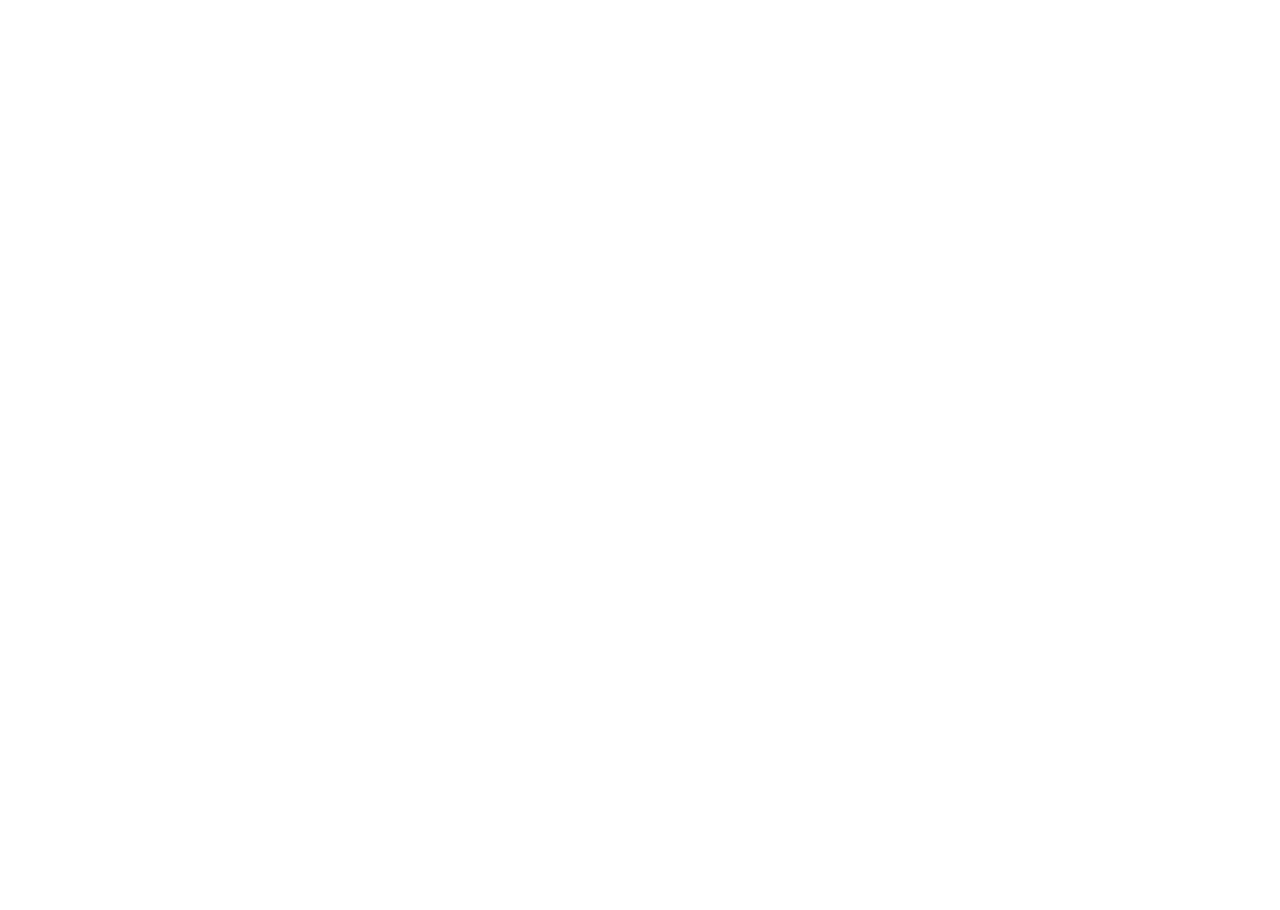
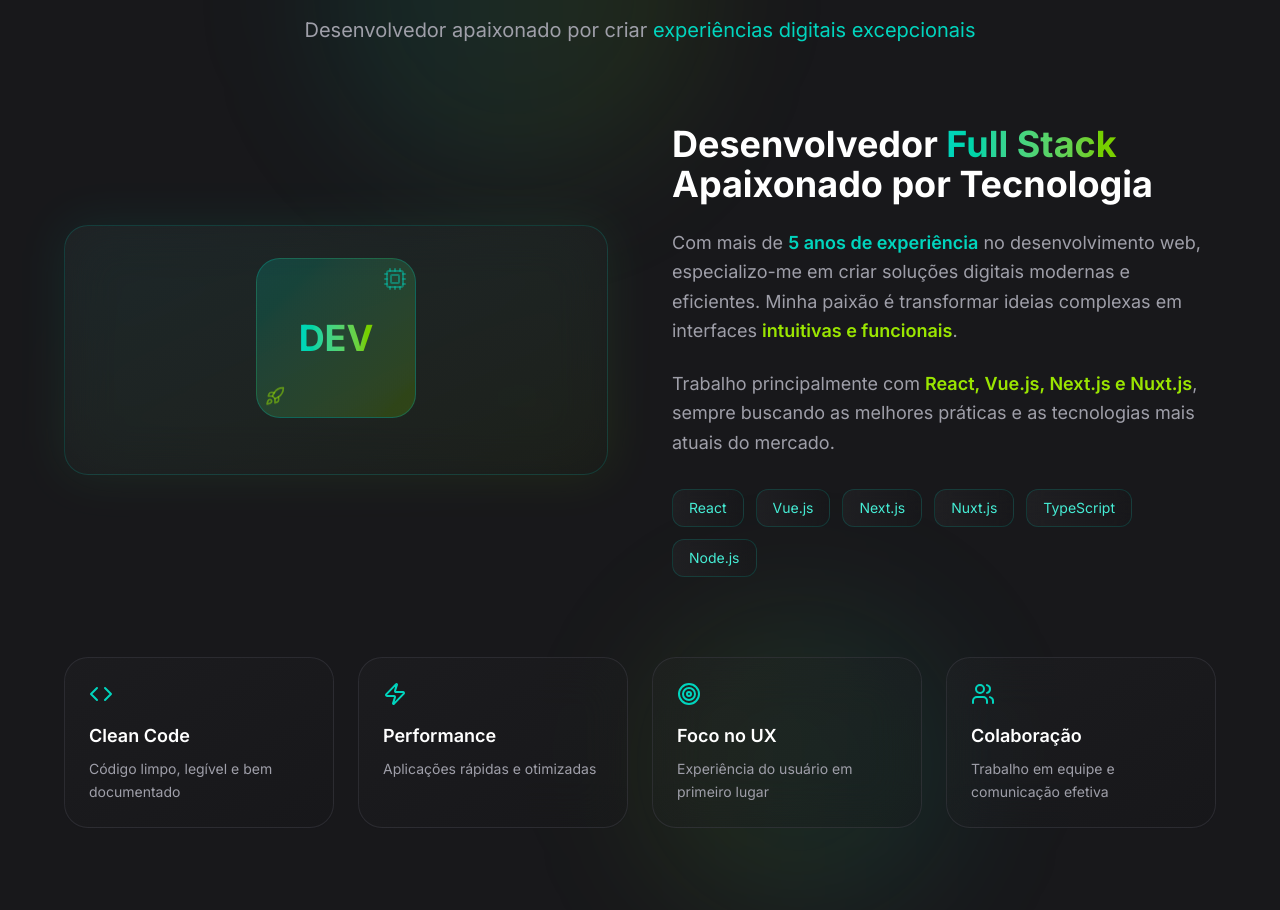
Before and after one commit to rodrigordgfs/ShinodaLabs, a Next.js app: page / in a window 1280 px wide. Shown: the part 1000-1910 px from the top of the page. Before the commit the page ends 800 px from the top, so only its background shows below. Built offline with nearby package versions, Linux system fonts and the light colour scheme.

Commit message:
feature: Criado o About

```diff
--- a/src/app/page.tsx
+++ b/src/app/page.tsx
@@ -4,7 +4,7 @@
 // Dynamic imports for better performance
 const Header = dynamic(() => import('../components/Header'), { ssr: true })
 const Hero = dynamic(() => import('../components/Hero'), { ssr: true })
-// const About = dynamic(() => import('../components/About'), { ssr: false })
+const About = dynamic(() => import('../components/About'), { ssr: true })
 // const Projects = dynamic(() => import('../components/Projects'), { ssr: false })
 // const Services = dynamic(() => import('../components/Services'), { ssr: false })
 // const Contact = dynamic(() => import('../components/Contact'), { ssr: false })
@@ -33,8 +33,8 @@
     <main className="min-h-screen bg-zinc-950 text-white overflow-x-hidden">
       <Header />
       <Hero />
-      {/* <About />
-      <Projects />
+      <About />
+      {/* <Projects />
       <Services />
       <Contact />
       <Footer /> */}
--- /dev/null
+++ b/src/components/About/index.tsx
@@ -0,0 +1,118 @@
+'use client';
+
+import React from 'react';
+import { Code, Zap, Target, Users, Cpu, Rocket } from 'lucide-react';
+
+const About = () => {
+  const highlights = [
+    {
+      icon: <Code className="w-6 h-6" />,
+      title: 'Clean Code',
+      description: 'Código limpo, legível e bem documentado'
+    },
+    {
+      icon: <Zap className="w-6 h-6" />,
+      title: 'Performance',
+      description: 'Aplicações rápidas e otimizadas'
+    },
+    {
+      icon: <Target className="w-6 h-6" />,
+      title: 'Foco no UX',
+      description: 'Experiência do usuário em primeiro lugar'
+    },
+    {
+      icon: <Users className="w-6 h-6" />,
+      title: 'Colaboração',
+      description: 'Trabalho em equipe e comunicação efetiva'
+    }
+  ];
+
+  return (
+    <section id="about" className="py-24 bg-zinc-900 relative overflow-hidden">
+      {/* Background Effects */}
+      <div className="absolute inset-0">
+        <div className="absolute top-0 left-1/4 w-96 h-96 bg-gradient-to-r from-teal-500/10 to-lime-500/10 rounded-full filter blur-3xl"></div>
+        <div className="absolute bottom-0 right-1/4 w-80 h-80 bg-gradient-to-r from-lime-500/10 to-teal-500/10 rounded-full filter blur-3xl"></div>
+      </div>
+
+      <div className="container mx-auto px-6 relative z-10">
+        <div className="max-w-6xl mx-auto">
+          <div className="text-center mb-20">
+            <h2 className="text-5xl md:text-6xl font-bold mb-6">
+              <span className="bg-gradient-to-r from-teal-400 via-lime-500 to-lime-500 bg-clip-text text-transparent">
+                Sobre Mim
+              </span>
+            </h2>
+            <div className="w-24 h-1 bg-gradient-to-r from-teal-400 to-lime-500 mx-auto mb-8 rounded-full shadow-lg shadow-teal-400/50"></div>
+            <p className="text-zinc-400 text-xl max-w-2xl mx-auto">
+              Desenvolvedor apaixonado por criar <span className="text-teal-400">experiências digitais excepcionais</span>
+            </p>
+          </div>
+
+          <div className="grid lg:grid-cols-2 gap-16 items-center mb-20">
+            <div className="relative group">
+              <div className="relative z-10 bg-gradient-to-br from-zinc-800/50 to-zinc-900/50 backdrop-blur-xl rounded-3xl p-8 border border-teal-500/20 hover:border-teal-400/40 transition-all duration-500">
+                <div className="w-40 h-40 mx-auto mb-6 bg-gradient-to-br from-teal-500/20 to-lime-500/20 rounded-3xl flex items-center justify-center text-4xl font-bold border border-teal-500/30 relative overflow-hidden">
+                  <span className="bg-gradient-to-r from-teal-400 to-lime-500 bg-clip-text text-transparent">DEV</span>
+                  <div className="absolute inset-0 bg-gradient-to-r from-teal-500/10 to-lime-500/10 opacity-0 group-hover:opacity-100 transition-opacity duration-500"></div>
+                  <Cpu className="absolute top-2 right-2 w-6 h-6 text-teal-400/50 animate-pulse" />
+                  <Rocket className="absolute bottom-2 left-2 w-5 h-5 text-lime-400/50 animate-bounce" />
+                </div>
+              </div>
+              <div className="absolute inset-0 bg-gradient-to-br from-teal-500/20 to-lime-500/20 rounded-3xl blur-xl opacity-50 group-hover:opacity-75 transition-opacity duration-500"></div>
+            </div>
+
+            <div>
+              <h3 className="text-4xl font-bold mb-6">
+                <span className="text-white">Desenvolvedor </span>
+                <span className="bg-gradient-to-r from-teal-400 to-lime-500 bg-clip-text text-transparent">Full Stack</span>
+                <span className="text-white"> Apaixonado por Tecnologia</span>
+              </h3>
+              <p className="text-zinc-400 mb-6 leading-relaxed text-lg">
+                Com mais de <span className="text-teal-400 font-semibold">5 anos de experiência</span> no desenvolvimento web, especializo-me em criar
+                soluções digitais modernas e eficientes. Minha paixão é transformar ideias complexas
+                em interfaces <span className="text-lime-400 font-semibold">intuitivas e funcionais</span>.
+              </p>
+              <p className="text-zinc-400 mb-8 leading-relaxed text-lg">
+                Trabalho principalmente com <span className="text-lime-400 font-semibold">React, Vue.js, Next.js e Nuxt.js</span>, sempre buscando
+                as melhores práticas e as tecnologias mais atuais do mercado.
+              </p>
+
+              <div className="flex flex-wrap gap-3">
+                {['React', 'Vue.js', 'Next.js', 'Nuxt.js', 'TypeScript', 'Node.js'].map((tech) => (
+                  <span
+                    key={tech}
+                    className="px-4 py-2 bg-gradient-to-r from-zinc-800/50 to-zinc-900/50 border border-teal-500/20 rounded-xl text-teal-300 text-sm hover:bg-gradient-to-r hover:from-teal-500/10 hover:to-lime-500/10 hover:border-teal-400/40 hover:text-teal-200 transition-all duration-300 backdrop-blur-sm"
+                  >
+                    {tech}
+                  </span>
+                ))}
+              </div>
+            </div>
+          </div>
+
+          <div className="grid md:grid-cols-2 lg:grid-cols-4 gap-6">
+            {highlights.map((item, index) => (
+              <div
+                key={index}
+                className="group relative p-6 bg-gradient-to-br from-zinc-800/30 to-zinc-900/30 backdrop-blur-xl rounded-3xl border border-zinc-700/50 hover:border-teal-500/40 transition-all duration-500 hover:scale-105 overflow-hidden"
+              >
+                <div className="absolute inset-0 bg-gradient-to-r from-teal-500/5 to-lime-500/5 opacity-0 group-hover:opacity-100 transition-opacity duration-500"></div>
+                <div className="relative z-10">
+                  <div className="text-teal-400 mb-4 group-hover:scale-110 group-hover:text-teal-300 transition-all duration-300">
+                    {item.icon}
+                  </div>
+                  <h4 className="text-white font-semibold mb-2 text-lg group-hover:text-teal-100 transition-colors duration-300">{item.title}</h4>
+                  <p className="text-zinc-400 text-sm leading-relaxed group-hover:text-zinc-300 transition-colors duration-300">{item.description}</p>
+                </div>
+                <div className="absolute top-0 right-0 w-20 h-20 bg-gradient-to-br from-teal-500/10 to-lime-500/10 rounded-full filter blur-xl opacity-0 group-hover:opacity-100 transition-opacity duration-500"></div>
+              </div>
+            ))}
+          </div>
+        </div>
+      </div>
+    </section>
+  );
+};
+
+export default About;
```
